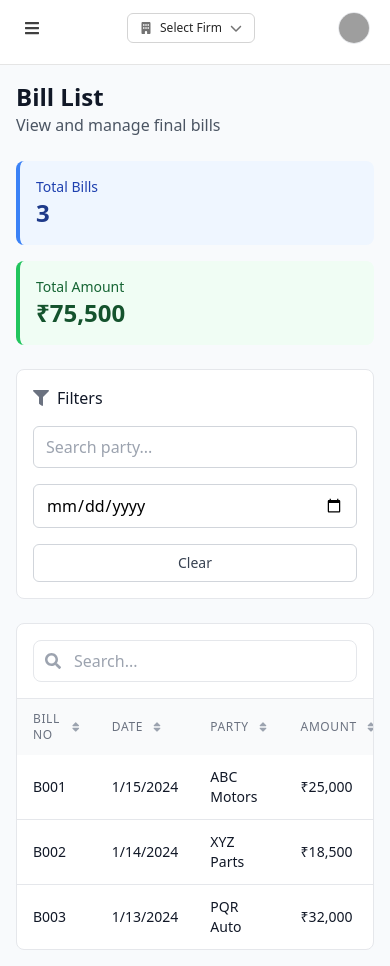
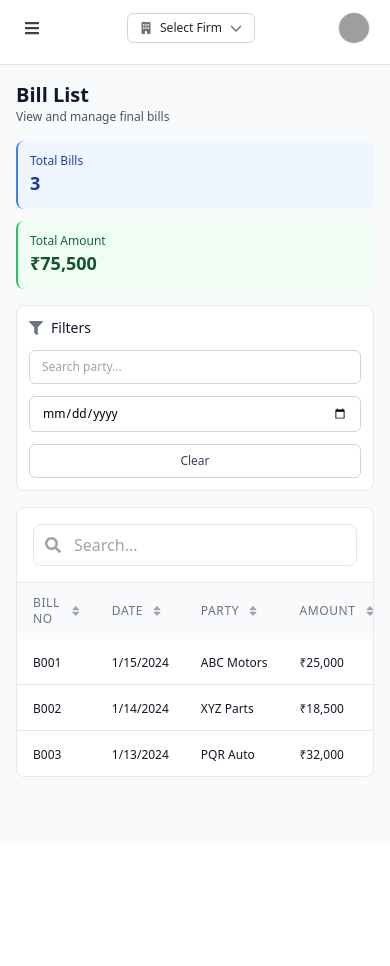
Before and after one commit to Roshani-sahu/Maheshwari-Motors, a React (Vite) app in the folder frontend/: page /transactions/bill-list in a window 390 px wide. After the commit the page ends 844 px from the top, so only its background shows below. Built offline with nearby package versions, Linux system fonts and the light colour scheme; grey boxes are pictures that could not be loaded.

Commit message:
Update BillList.jsx

```diff
--- a/frontend/src/pages/transactions/BillList.jsx
+++ b/frontend/src/pages/transactions/BillList.jsx
@@ -59,17 +59,25 @@ const BillList = () => {
   const parties = ['ABC Motors', 'XYZ Parts', 'PQR Auto', 'LMN Garage', 'RST Motors'];
 
   const columns = [
-    { key: 'billNo', label: 'Bill No' },
+    {
+      key: 'billNo',
+      label: 'Bill No',
+      render: (value) => <span className="text-xs sm:text-sm font-medium">{value}</span>
+    },
     {
       key: 'date',
       label: 'Date',
-      render: (value) => new Date(value).toLocaleDateString()
+      render: (value) => <span className="text-xs sm:text-sm">{new Date(value).toLocaleDateString()}</span>
     },
-    { key: 'party', label: 'Party' },
+    {
+      key: 'party',
+      label: 'Party',
+      render: (value) => <span className="text-xs sm:text-sm truncate">{value}</span>
+    },
     {
       key: 'amount',
       label: 'Amount',
-      render: (value) => `₹${value.toLocaleString()}`
+      render: (value) => <span className="text-xs sm:text-sm">₹{value.toLocaleString()}</span>
     },
     {
       key: 'linkedChallans',
@@ -77,7 +85,7 @@ const BillList = () => {
       render: (value) => (
         <div className="flex items-center gap-1">
           <FaLink className="text-gray-400 text-xs" />
-          <span className="text-sm">{value.length} challan(s)</span>
+          <span className="text-xs sm:text-sm">{value.length} challan(s)</span>
         </div>
       )
     },
@@ -85,41 +93,36 @@ const BillList = () => {
       key: 'gstType',
       label: 'Type',
       render: (value) => (
-        <span className={`px-2 py-1 text-xs rounded-full ${
+        <span className={`px-1.5 py-0.5 sm:px-2 sm:py-1 text-[10px] sm:text-xs rounded-full ${
           value === 1 ? 'bg-green-100 text-green-800' : 'bg-blue-100 text-blue-800'
         }`}>
           {value}
         </span>
       )
+    }
+  ];
+
+  const actions = [
+    {
+      label: <FaEdit size={10} className="sm:size-3 md:size-4" />,
+      onClick: (bill) => {
+        setEditingBill({...bill});
+        setIsEditModalOpen(true);
+      },
+      className: 'bg-blue-600 text-white hover:bg-blue-700 p-1 sm:p-1.5 md:p-2 text-xs'
     },
     {
-      key: 'actions',
-      label: 'Actions',
-      render: (value, bill) => (
-        <div className="flex gap-2">
-          <button
-            onClick={() => {
-              setEditingBill({...bill});
-              setIsEditModalOpen(true);
-            }}
-            className="p-1.5 text-green-600 hover:bg-green-50 rounded"
-            title="Edit"
-          >
-            <FaEdit size={14} />
-          </button>
-          <button
-            onClick={() => {
+      label: <FaTrash size={10} className="sm:size-3 md:size-4" />,
+      onClick: (bill) => {
         if (confirm(`Delete bill ${bill.billNo}?`)) {
           setBills(prev => prev.filter(b => b.id !== bill.id));
         }
-            }}
-            className="p-1.5 text-red-600 hover:bg-red-50 rounded"
-            title="Delete"
-          >
-            <FaTrash size={14} />
-          </button>
-          <button
-            onClick={() => {
+      },
+      className: 'bg-red-600 text-white hover:bg-red-700 p-1 sm:p-1.5 md:p-2 text-xs'
+    },
+    {
+      label: <FaDownload size={10} className="sm:size-3 md:size-4" />,
+      onClick: (bill) => {
         // Generate PDF
         const printWindow = window.open('', '', 'width=800,height=600');
         printWindow.document.write(`
@@ -156,45 +159,8 @@ const BillList = () => {
         `);
         printWindow.document.close();
         printWindow.print();
-            }}
-            className="p-1.5 text-blue-600 hover:bg-blue-50 rounded"
-            title="Download"
-          >
-            <FaDownload size={14} />
-          </button>
-        </div>
-      )
-    }
-  ];
-
-  const actions = [
-    {
-      icon: FaEdit,
-      onClick: (bill) => {
-        console.log('Edit bill:', bill.billNo);
-        alert(`Edit ${bill.billNo}`);
       },
-      className: 'text-green-600 hover:text-green-700',
-      title: 'Edit'
-    },
-    {
-      icon: FaTrash,
-      onClick: (bill) => {
-        if (confirm(`Delete bill ${bill.billNo}?`)) {
-          setBills(prev => prev.filter(b => b.id !== bill.id));
-        }
-      },
-      className: 'text-red-600 hover:text-red-700',
-      title: 'Delete'
-    },
-    {
-      icon: FaDownload,
-      onClick: (bill) => {
-        console.log('Download bill:', bill.billNo);
-        alert(`Downloading ${bill.billNo}`);
-      },
-      className: 'text-blue-600 hover:text-blue-700',
-      title: 'Download'
+      className: 'bg-green-600 text-white hover:bg-green-700 p-1 sm:p-1.5 md:p-2 text-xs'
     }
   ];
 
@@ -214,50 +180,54 @@ const BillList = () => {
   });
 
   return (
-    <div className="space-y-6">
-      <div className="flex items-center justify-between">
+    <div className="space-y-4 sm:space-y-6">
+      {/* Header */}
+      <div className="flex flex-col sm:flex-row sm:items-center justify-between gap-3 sm:gap-0">
         <div>
-          <h1 className="text-2xl font-bold text-gray-900">Bill List</h1>
-          <p className="text-gray-600">View and manage final bills</p>
+          <h1 className="text-xl sm:text-2xl font-bold text-gray-900">Bill List</h1>
+          <p className="text-gray-600 text-xs sm:text-sm">View and manage final bills</p>
         </div>
       </div>
 
       {/* Summary Cards */}
-      <div className="grid grid-cols-1 md:grid-cols-2 gap-4">
-        <div className="bg-blue-50 p-4 rounded-lg border-l-4 border-l-blue-500">
-          <h3 className="text-sm font-medium text-blue-800">Total Bills</h3>
-          <p className="text-2xl font-bold text-blue-900">{bills.length}</p>
+      <div className="grid grid-cols-1 sm:grid-cols-2 gap-3 sm:gap-4">
+        <div className="bg-blue-50 p-3 sm:p-4 rounded-lg border-l-2 sm:border-l-4 border-l-blue-500">
+          <h3 className="text-xs sm:text-sm font-medium text-blue-800">Total Bills</h3>
+          <p className="text-lg sm:text-xl md:text-2xl font-bold text-blue-900">{bills.length}</p>
         </div>
-        <div className="bg-green-50 p-4 rounded-lg border-l-4 border-l-green-500">
-          <h3 className="text-sm font-medium text-green-800">Total Amount</h3>
-          <p className="text-2xl font-bold text-green-900">
+        <div className="bg-green-50 p-3 sm:p-4 rounded-lg border-l-2 sm:border-l-4 border-l-green-500">
+          <h3 className="text-xs sm:text-sm font-medium text-green-800">Total Amount</h3>
+          <p className="text-lg sm:text-xl md:text-2xl font-bold text-green-900">
             ₹{bills.reduce((sum, b) => sum + b.amount, 0).toLocaleString()}
           </p>
         </div>
       </div>
 
       {/* Filters */}
-      <div className="bg-white p-4 rounded-lg border">
-        <div className="flex items-center gap-2 mb-4">
-          <FaFilter className="text-gray-500" />
-          <h3 className="font-medium text-gray-900">Filters</h3>
+      <div className="bg-white p-3 sm:p-4 rounded-lg border">
+        <div className="flex items-center gap-2 mb-3 sm:mb-4">
+          <FaFilter className="text-gray-500 text-sm sm:text-base" />
+          <h3 className="font-medium text-gray-900 text-sm sm:text-base">Filters</h3>
         </div>
-        <div className="grid grid-cols-1 md:grid-cols-3 gap-4">
+        <div className="grid grid-cols-1 sm:grid-cols-3 gap-3 sm:gap-4">
           <Input
             placeholder="Search party..."
             value={filters.party}
             onChange={(e) => setFilters(prev => ({ ...prev, party: e.target.value }))}
+            className="text-xs sm:text-sm py-1.5 sm:py-2"
           />
           <Input
             type="date"
             value={filters.dateFrom}
             onChange={(e) => setFilters(prev => ({ ...prev, dateFrom: e.target.value }))}
+            className="text-xs sm:text-sm py-1.5 sm:py-2"
           />
           <Button
             variant="outline"
             onClick={() => setFilters({
               dateFrom: '', dateTo: '', party: ''
             })}
+            className="text-xs sm:text-sm py-1.5 sm:py-2"
           >
             Clear
           </Button>
@@ -265,13 +235,18 @@ const BillList = () => {
       </div>
 
       {/* Bills Table */}
+      <div className="overflow-x-auto -mx-2 px-2 sm:mx-0 sm:px-0">
         <DataTable
           columns={columns}
           data={filteredBills}
+          actions={actions}
           searchable={true}
           sortable={true}
           pagination={true}
+          className="text-xs sm:text-sm"
+          minWidth="700px"
         />
+      </div>
 
       {/* View Bill Modal */}
       <Modal
@@ -282,7 +257,7 @@ const BillList = () => {
       >
         {selectedBill && (
           <div className="space-y-6">
-            <div className="grid grid-cols-2 gap-4">
+            <div className="grid grid-cols-1 sm:grid-cols-2 gap-4">
               <div>
                 <label className="block text-sm font-medium text-gray-700">Bill No</label>
                 <p className="text-gray-900 font-medium">{selectedBill.billNo}</p>
```
Lines whose indentation alone changed are shown as unchanged.
